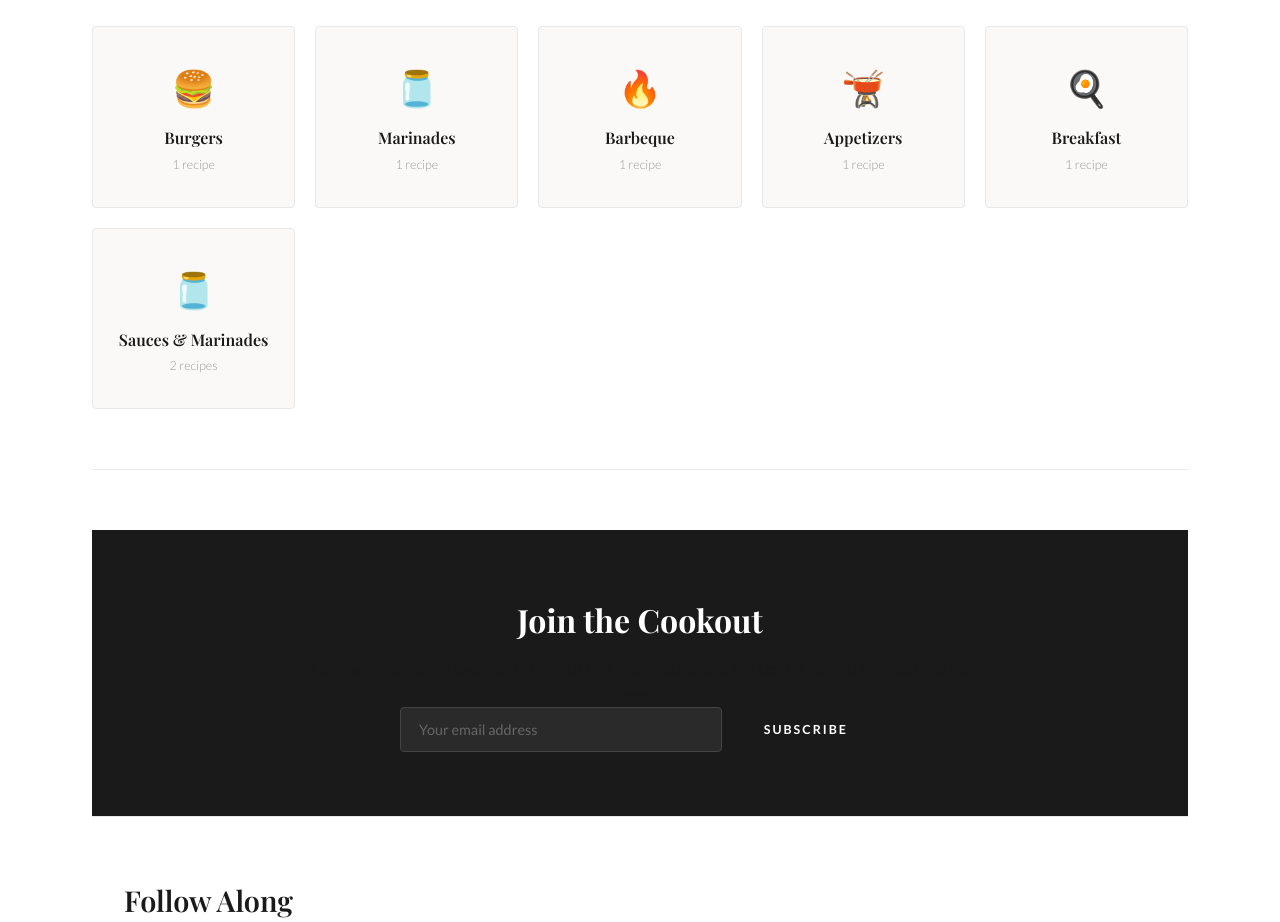
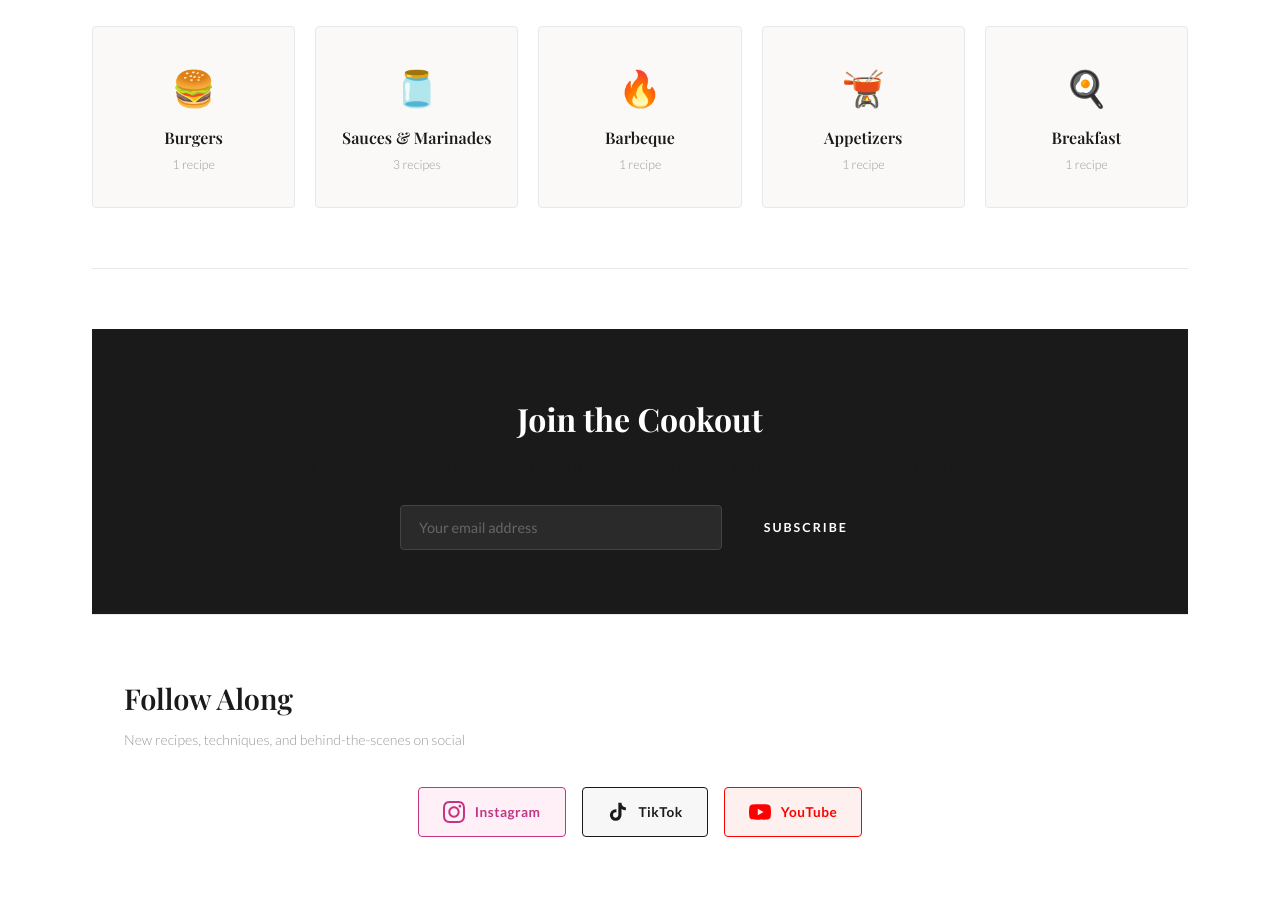
Before and after one commit to churchillpatel-eng/Churchscookout, a Next.js app in the folder web/: page / in a window 1280 px wide. Shown: the part 1860-2782 px from the top of the page. Built offline with nearby package versions, Linux system fonts and the light colour scheme; a web font is replaced by a local one.

Commit message:
Merge Marinades into Sauces & Marinades category

```diff
--- a/web/src/data/categories.ts
+++ b/web/src/data/categories.ts
@@ -22,7 +22,6 @@ export const CATEGORY_META: Record<string, CategoryMeta> = {
   seafood: { label: "Seafood", emoji: "🦐" },
   sides: { label: "Sides", emoji: "🌽" },
   sauces: { label: "Sauces & Marinades", emoji: "🫙" },
-  marinades: { label: "Marinades", emoji: "🫙" },
   barbeque: { label: "Barbeque", emoji: "🔥" },
   appetizers: { label: "Appetizers", emoji: "🫕" },
   breakfast: { label: "Breakfast", emoji: "🍳" },
--- a/web/src/data/recipes/tandoori-marinade.ts
+++ b/web/src/data/recipes/tandoori-marinade.ts
@@ -10,7 +10,7 @@ const recipe: Recipe = {
   description:
     "A deeply spiced, yogurt-based marinade built for high heat. Authentic tandoori flavor with bloomed spices, ginger-garlic, and the unmistakable depth of kala namak.",
   servings: 1,
-  category: "marinades",
+  category: "sauces",
   emoji: "🫙",
   ingredients: [
     { amount: "½ cup", item: "Full-Fat Greek Yogurt" },
```
Also changed, not shown: 1 other file (tests, documents, lock files or other folders).
